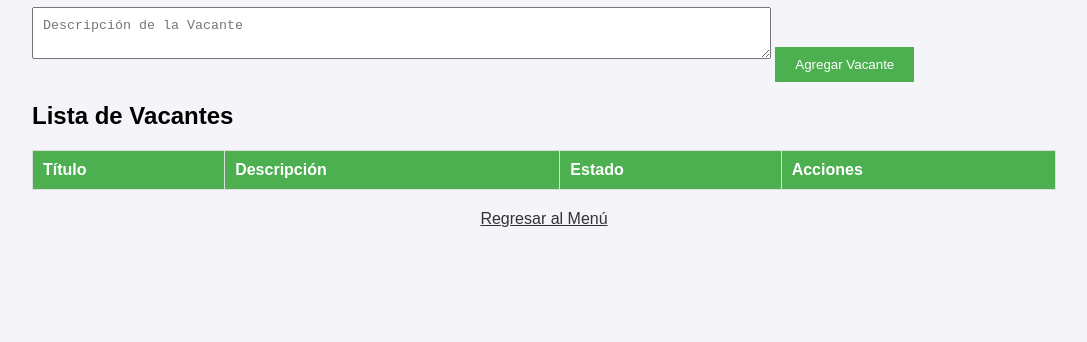
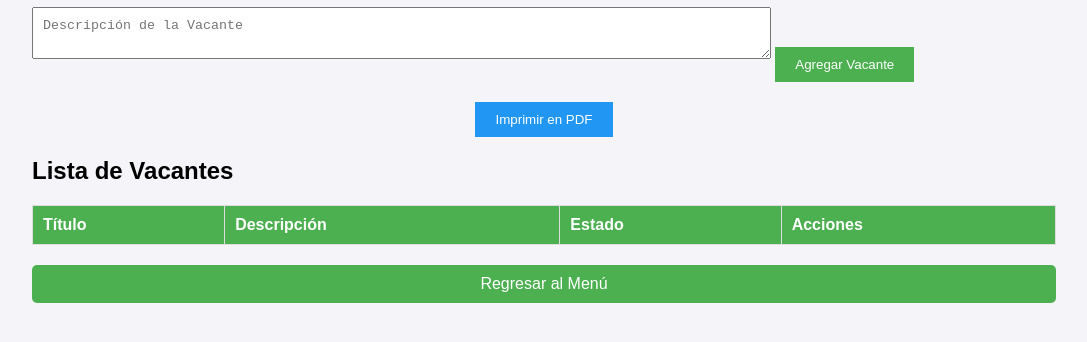
Before and after one commit to Hnajarrog/pymesprofesionales, a website: page public/vacantes_laborales.html in a window 1280 px wide. Shown: the part 150-492 px from the top of the page, without its empty margins (96-1183 px from the left). Drawn offline with Linux system fonts and the light colour scheme; no server answers.

Commit message:
se agrega modificaciones a vista de vacantes laborales como impresion css

```diff
--- a/public/vacantes_laborales.html
+++ b/public/vacantes_laborales.html
@@ -78,10 +78,28 @@
             margin-top: 20px;
             text-align: center;
             color: #333;
+            padding: 10px 20px;
+            background-color: #4CAF50;
+            color: white;
+            border-radius: 5px;
+            text-decoration: none;
         }
 
         .back-link:hover {
-            color: #000;
+            background-color: #45a049;
+        }
+
+        .print-btn {
+            display: block;
+            margin: 20px auto;
+            background-color: #2196F3;
+        }
+
+        /* Ocultar botones, formulario de creación y la columna de acciones al imprimir */
+        @media print {
+            .delete-btn, .update-btn, .print-btn, .back-link, .acciones, form {
+                display: none;
+            }
         }
     </style>
 </head>
@@ -96,6 +114,8 @@
         <button type="submit">Agregar Vacante</button>
     </form>
 
+    <button class="print-btn" onclick="window.print()">Imprimir en PDF</button>
+
     <h2>Lista de Vacantes</h2>
     <table>
         <thead>
@@ -103,7 +123,7 @@
                 <th>Título</th>
                 <th>Descripción</th>
                 <th>Estado</th>
-                <th>Acciones</th>
+                <th class="acciones">Acciones</th>
             </tr>
         </thead>
         <tbody id="vacante-list">
@@ -129,7 +149,7 @@
                             <td>${vacante.titulo_vacante}</td>
                             <td>${vacante.descripcion_vacante}</td>
                             <td>${vacante.estado_vacante}</td>
-                            <td>
+                            <td class="acciones">
                                 <form action="/vacantes_laborales/update/${vacante.id_vacante}" method="POST">
                                     <select name="estado_vacante">
                                         <option value="Disponible" ${vacante.estado_vacante === 'Disponible' ? 'selected' : ''}>Disponible</option>
```
